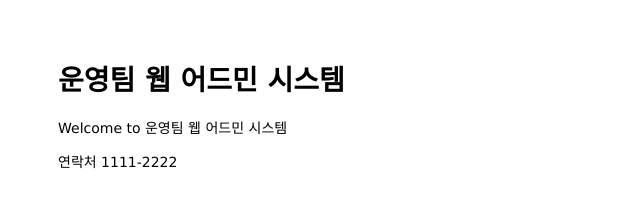
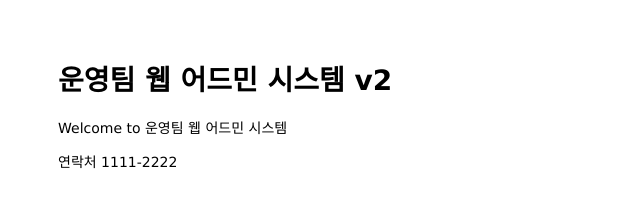
Before and after one commit to mingyu210/mastering-git-github, a website: page public/index.html in a window 1280 px wide. Shown: the full height of the page, 0-640 px from the left. Drawn offline with Linux system fonts and the light colour scheme.

Commit message:
Change header

```diff
--- a/public/index.html
+++ b/public/index.html
@@ -1,12 +1,12 @@
 <html>
 
 <head>
-  <title>운영팀 췝 어드민 시스템</title>
+  <title>운영팀 웹 어드민 시스템 v1</title>
   <link rel="stylesheet" href="/stylesheets/style.css">
 </head>
 
 <body>
-  <h1>운영팀 웹 어드민 시스템</h1>
+  <h1>운영팀 웹 어드민 시스템 v2</h1>
   <p>Welcome to 운영팀 웹 어드민 시스템</p>
 </body>
 
```
